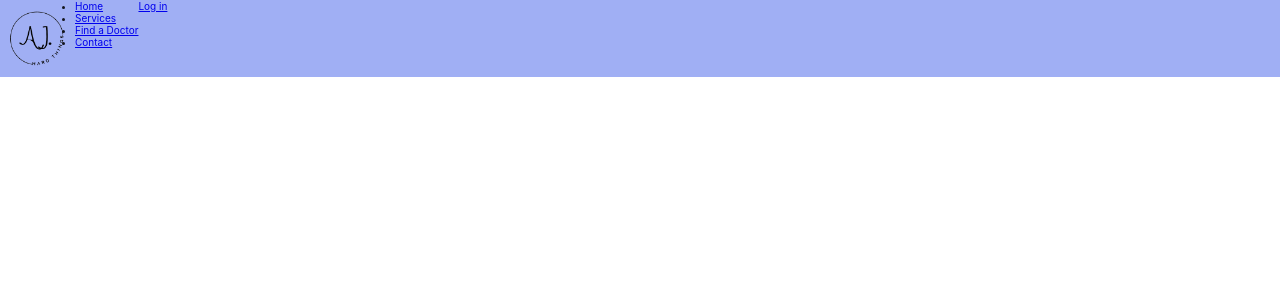
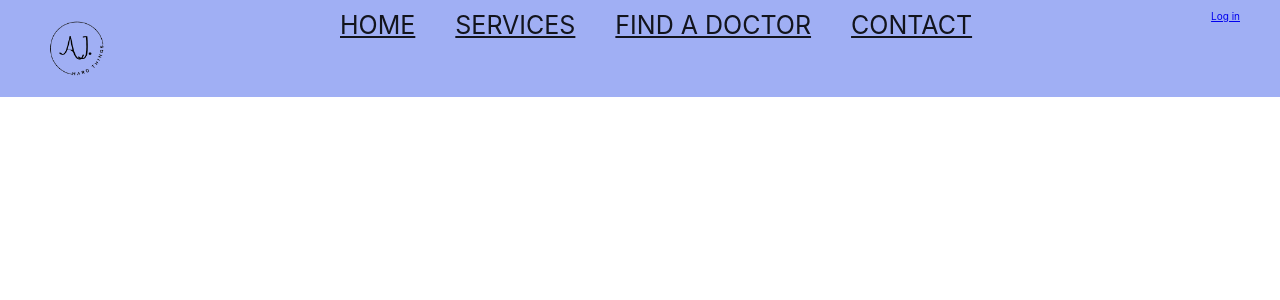
Before and after one commit to Kevin-Kinyua/check_app_plus, a React (Create React App) app in the folder frontend/: page / in a window 1280 px wide. Shown: the top 300 px of the page. Built offline with nearby package versions, Linux system fonts and the light colour scheme.

Commit message:
continued with the header

```diff
--- a/frontend/src/App.css
+++ b/frontend/src/App.css
@@ -13,10 +13,35 @@ html {
 }
 
 .header {
+  padding: 1rem 4rem;
   background: #3e5de87d;
   display: flex;
+}
+
+.img-box {
+  flex: 0 0 25%;
 }
 
 .header__img {
   width: 7.5rem;
 }
+
+.header__nav {
+  margin-right: auto;
+}
+
+.header__list {
+  list-style: none;
+  display: flex;
+  align-items: flex-end;
+}
+
+.header__list--item:not(:last-child) {
+  margin-right: 4rem;
+}
+
+.header__list--item a {
+  font-size: 2.5rem;
+  text-transform: uppercase;
+  color: #000000e2;
+}
--- a/frontend/src/components/Header.js
+++ b/frontend/src/components/Header.js
@@ -3,7 +3,7 @@ import logo from '../img/logo.png'
 const Header = () => {
     return (
         <header className='header'>
-            <div>
+            <div className='img-box'>
                 <img src={logo} alt='' className='header__img' />
             </div>
             <nav className='header__nav'>
```
